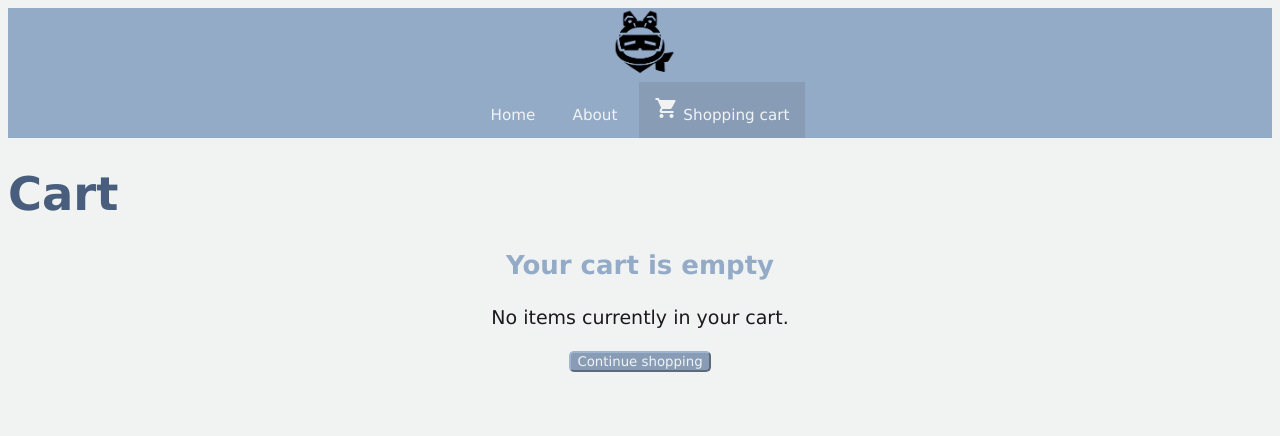
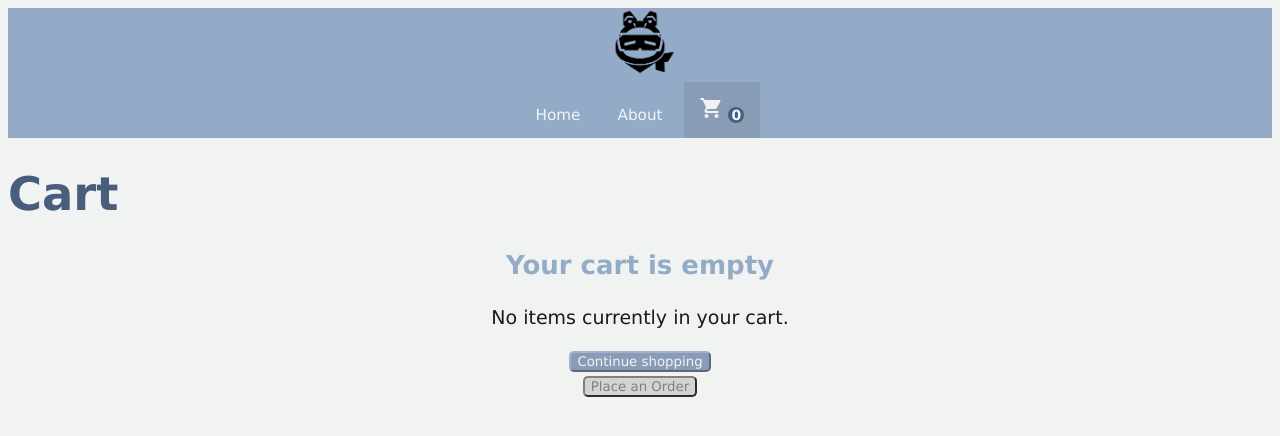
Before and after one commit to Dr0wsyNess/31748_ASTK1, a PHP site: page /cart.php in a window 1280 px wide. Shown: the top 436 px of the page. Run offline with PHP 8.4, Linux system fonts and the light colour scheme.

Commit message:
added amount of products in cart icon, added remove Product from cart funct, added clear cart, toggle Place an Order dependin on if cart is empty/not

```diff
--- a/cart.php
+++ b/cart.php
@@ -9,6 +9,31 @@
 </head>
 
 <body>
+    <?php
+    session_start();
+    $connection = mysqli_connect('localhost', 'root', '', 'ASTK1Database');
+    $products_in_cart = isset($_SESSION['cart']) ? count($_SESSION['cart']) : 0;
+
+    //remove product from cart from the server side
+    if (isset($_POST['removeProduct'])) {
+        unset($_SESSION['cart'][$_POST['removeProduct']]);
+    }
+    if (isset($_POST['updateQuantity'])) {
+        // $updated_value = $_POST['updateQuantity'];
+        // $update_id = $_POST['updateQuantityID'];
+        // foreach($$_SESSION['cart'] as $id => $quantity){
+        //     if(isset($updated_value) && $update_id == $id){
+        //         $_SESSION['cart'][$id] = $quantity;
+        //     }
+        // }
+    }
+
+    //clear Cart
+    if (isset($_POST['clearCart'])) {
+        unset($_SESSION['cart']);
+    }
+
+    ?>
     <!--logo-->
     <div id="top" class="nav col-12 col-t-12">
         <img src="./images/logo_mono.png" width="70">
@@ -19,18 +44,10 @@
         <a href="about.html">About</a>
         <a class="active" href="cart.php">
             <i class="material-icons">shopping_cart</i>
-            Shopping cart
+            <span class="icon" style="background-color: #495e7d;"><?= $products_in_cart ?></span>
         </a>
     </div>
-
     <?php
-    session_start();
-    $connection = mysqli_connect('localhost', 'root', '', 'ASTK1Database');
-
-    //remove product from cart
-    if(isset($_POST['removeProduct'])){
-        unset($_SESSION['cart'][$_POST['removeProduct']]);
-    }
 
 
     if (empty($_SESSION['cart'])) {
@@ -41,7 +58,8 @@
             <p>No items currently in your cart.</p>
             <a href="index.php">
                 <button class="checkOut-btn">Continue shopping</button>
-            </a>
+            </a> <br>
+            <a href="delivery.php"><button class="checkOut-btn" type="button" disabled>Place an Order</button> </a>
         </div>
     <?php
     } else {
@@ -67,8 +85,6 @@
 
                 <?php
                 while ($product = mysqli_fetch_array($result)) {
-                    // if (mysqli_num_rows($result) > 0) {
-                    //     foreach ($result as $product) {
                 ?>
                     <tr>
                         <td></td>
@@ -93,16 +109,17 @@
                             //print only the quantity for the current product_id
                             if ($cart_id == $product['product_id']) {
                                 $total = $quantity['quantity'] * $product['unit_price'];
-                            ?>
+                        ?>
                                 <td>
-                                    <form action="cart.php" method="post">
-                                        <input type="number" value="<?= $quantity['quantity'] ?>">
+                                    <form method="post" action="cart.php">
+                                        <input type="hidden" name="updateQuantityID" value="<?= $product['product_id'] ?>">
+                                        <input type="number" value="<?= $quantity['quantity'] ?>" name="updateQuantity">
                                     </form>
                                 </td>
                                 <td>
                                     $ <?= $total ?>
                                 </td>
-                            <?php
+                        <?php
                                 $subTotal += $total;
                             }
                         }
@@ -118,10 +135,10 @@
                 </tfoot>
             </table>
             <div>
-                <button class="clearAllCart-btn" type="button">
-                    Clear All</button>
-                <button class="checkOut-btn" type="button">
-                    Checkout</button>
+                <form method="post" action="cart.php">
+                    <input type="submit" value="Clear All" name="clearCart" class="class=" clearAllCart-btn">
+                </form>
+                <a href="delivery.php"><button class="checkOut-btn" type="button">Place an Order</button> </a>
             </div>
         </div>
     <?php
--- a/index.php
+++ b/index.php
@@ -22,6 +22,8 @@
             $_SESSION['cart'][$product_id]['quantity'] = 1;
         }
     }
+    $products_in_cart = isset($_SESSION['cart']) ? count($_SESSION['cart']) : 0;
+
     ?>
     <!--logo-->
     <div id="top" class="nav">
@@ -33,7 +35,7 @@
         <a href="about.html">About</a>
         <a href="cart.php">
             <i class="material-icons">shopping_cart</i>
-            Shopping cart
+            <span class="icon" style="background-color: #495e7d;"><?=$products_in_cart ?></span>
         </a>
     </div>
 
@@ -57,6 +59,7 @@
         <a href="cart.php">
             <button class="shopping-btn">
                 <i class="material-icons">shopping_cart</i>
+                <span class="icon"><?=$products_in_cart ?></span>
             </button>
         </a>
     </div>
--- a/style.css
+++ b/style.css
@@ -70,6 +70,20 @@ a {color: #94ABC8;}
 .nav a.active {
     background-color: #889CB6;
     color: #F1F3F3;
+}
+
+.icon{
+  display:inline-block;
+  text-align: center;
+  border-radius: 50px;
+  color: #f9f9f9;
+  font-size: 14px;
+  line-height: 16px;
+  width: 16px;
+  height: 16px;
+  font-weight: bold;
+  right:0px;
+
 }
 
 .catNav{
@@ -308,3 +322,10 @@ tr:nth-child(odd) {
   border-radius: 5px;
   border-color: #495e7d;
 }
+
+.checkOut-btn:disabled{
+  color: grey;
+  background-color: lightgray;
+  border-radius: 5px;
+  border-color: grey;
+}
```
